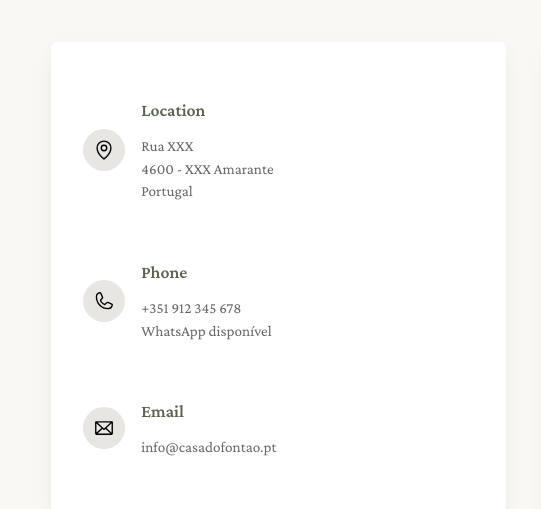
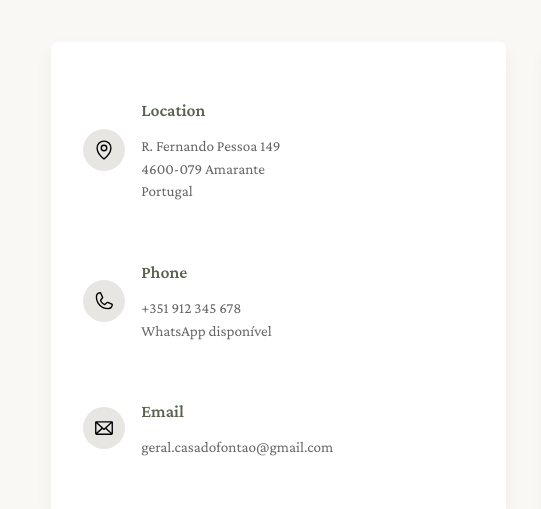
Before and after one commit to Carvalho286/casa-do-fontao, a plain HTML site: page contactos.html in a window 1280 px wide. Shown: the part 86-595 px from the top of the page, 0-541 px from the left. Drawn offline with nearby package versions, Linux system fonts and the light colour scheme.

Commit message:
Update contacts page

```diff
--- a/contactos.html
+++ b/contactos.html
@@ -44,7 +44,7 @@
               <img src="media/icons/map-pin.svg" alt="" class="contact-icon" />
               <div>
                 <h3 data-i18n="contactsLocation">Localização</h3>
-                <p>Rua XXX<br />4600 - XXX Amarante<br />Portugal</p>
+                <p>R. Fernando Pessoa 149<br />4600-079 Amarante<br />Portugal</p>
               </div>
             </div>
 
@@ -60,7 +60,7 @@
               <img src="media/icons/envelope.svg" alt="" class="contact-icon" />
               <div>
                 <h3 data-i18n="contactsEmail">Email</h3>
-                <p>info@casadofontao.pt</p>
+                <p>geral.casadofontao@gmail.com</p>
               </div>
             </div>
           </div>
```
